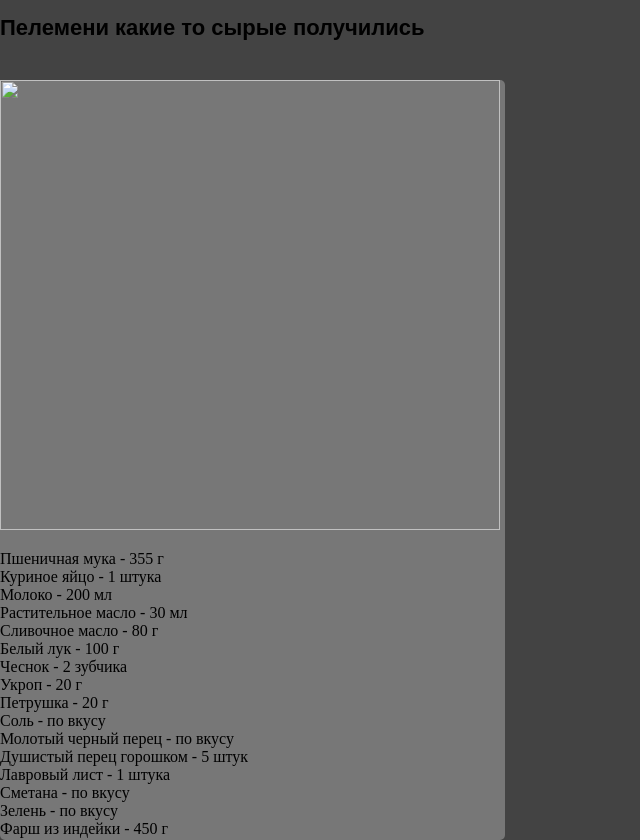
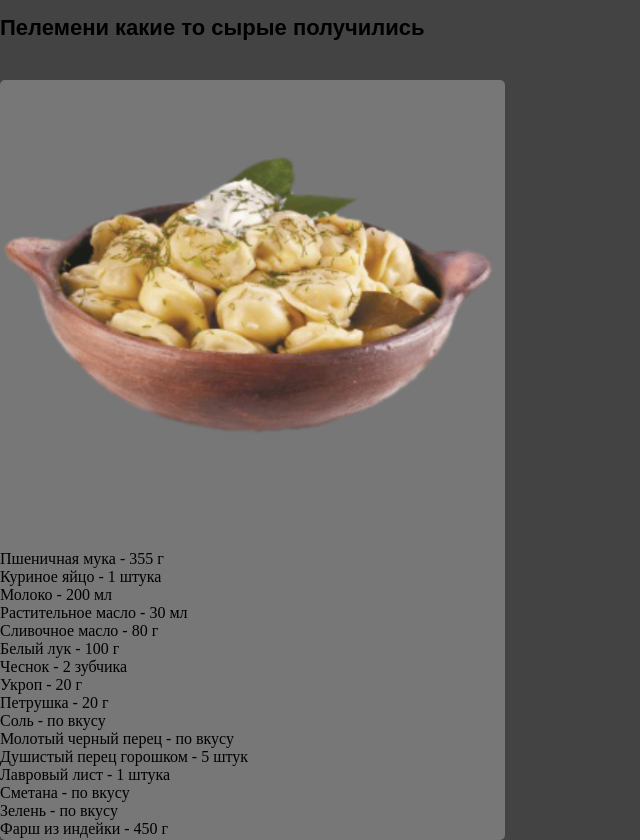
Before and after one commit to Scr723/1234567890111234567890-1234567890-1234567890-234567890-6, a plain HTML site: page index.html in a window 1280 px wide. Shown: the whole page, without its empty margins (0-640 px from the left). Drawn offline with Linux system fonts and the light colour scheme.

Commit message:
Update index.html

```diff
--- a/index.html
+++ b/index.html
@@ -10,7 +10,7 @@
 
     <h1>Пелемени какие то сырые получились</h1>
 <div>
-    <img src="img/pngwing.com (11).png" width="500px" height="450px">
+    <img src="pngwing.com (11).png" width="500px" height="450px">
 <p>
         Пшеничная мука -
 355 г<br>
```
